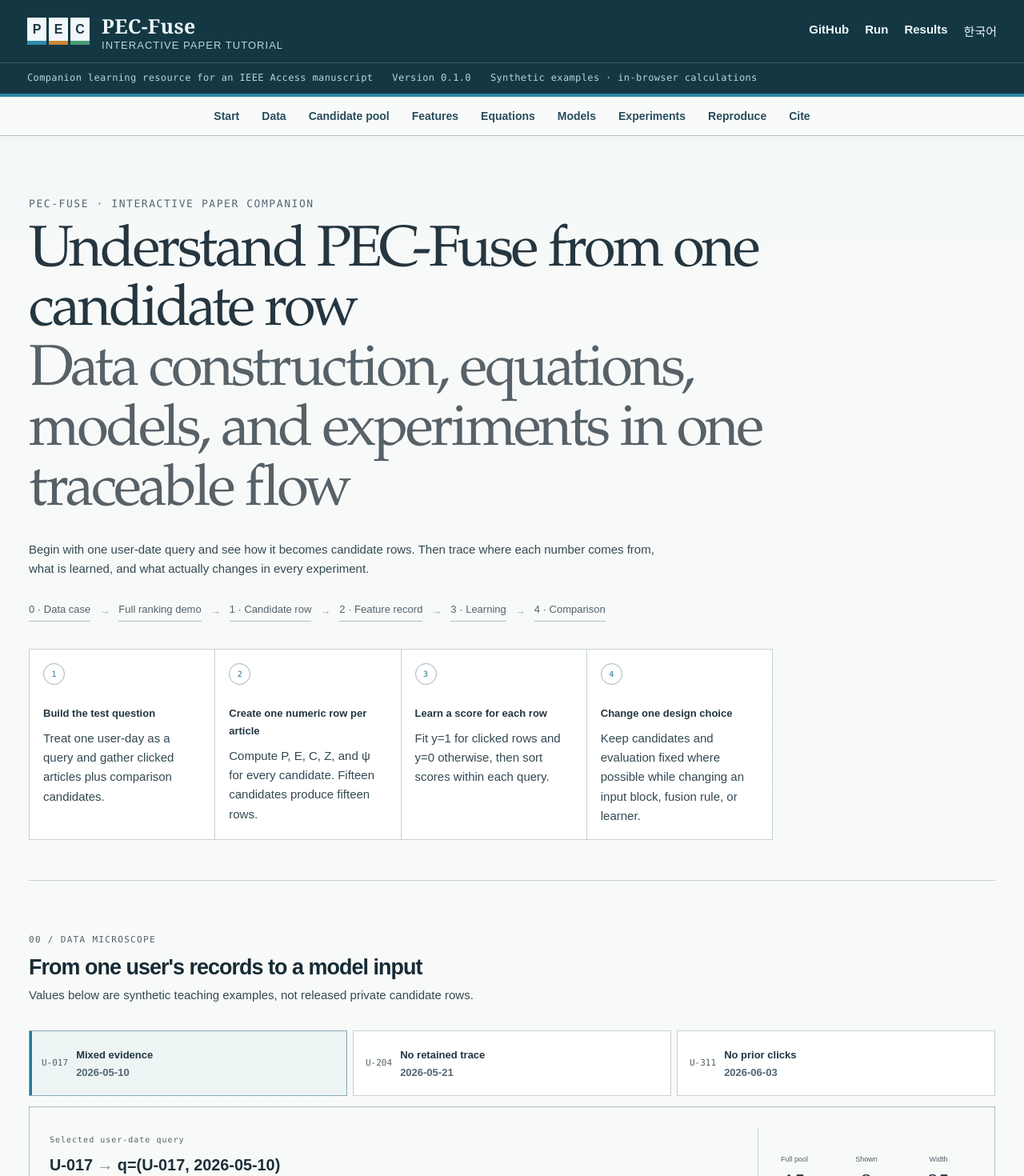
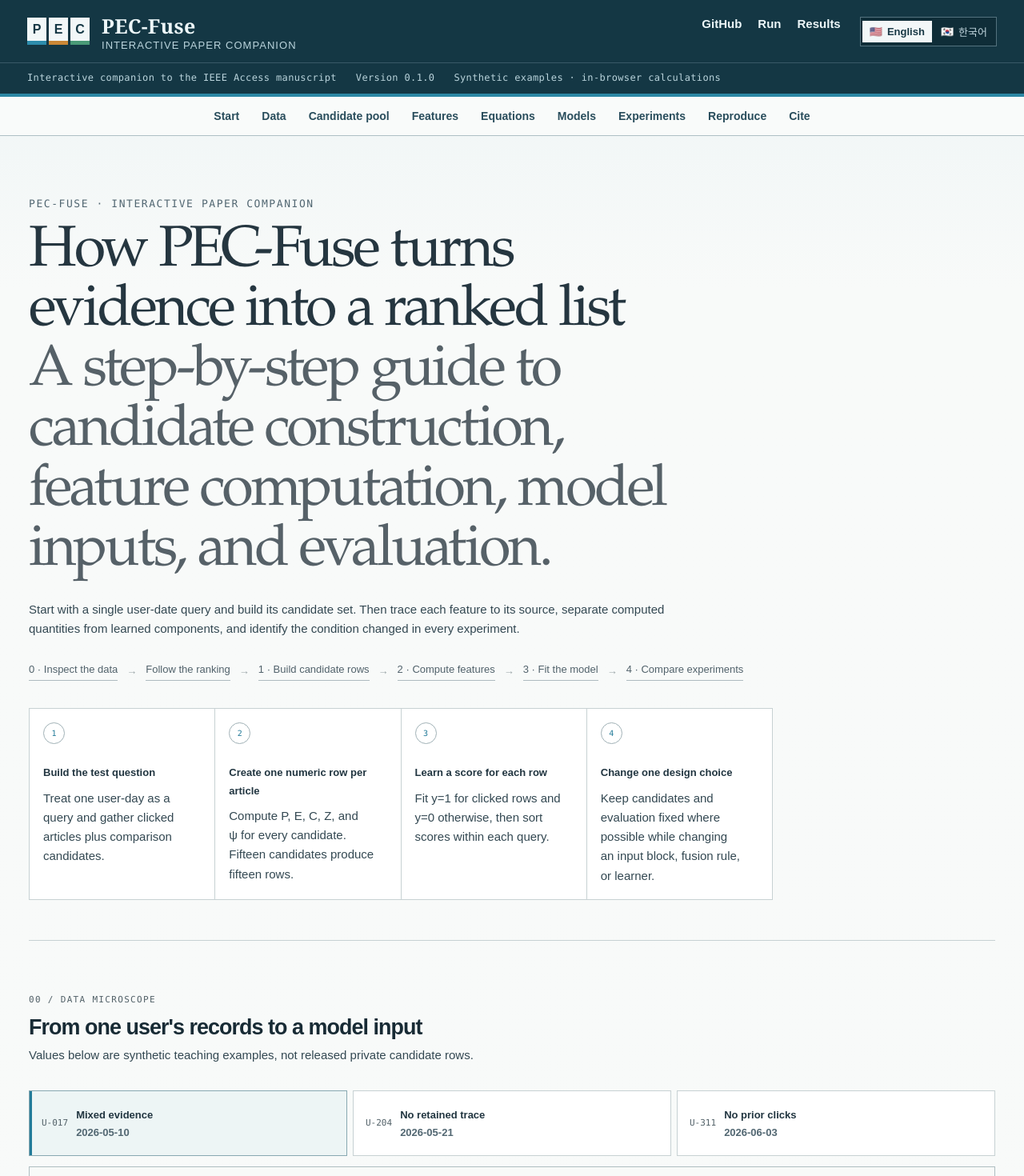
Before and after one commit to WoojinPark-Jay/pec-fuse-ranking, a React (Vite) app in the folder tutorial/: page / in a window 1280 px wide. Shown: the top 1470 px of the page at 80% size. Built offline with nearby package versions, Linux system fonts and the light colour scheme.

Commit message:
Polish tutorial language and navigation

```diff
--- a/tutorial/src/components/comparison-atlas.tsx
+++ b/tutorial/src/components/comparison-atlas.tsx
@@ -161,9 +161,9 @@ export function ComparisonAtlas({ lang }: { lang: Lang }) {
     <article className="ca-shell">
       <header className="ca-intro">
         <p className="ca-kicker">PEC-FUSE · INTERACTIVE PAPER COMPANION</p>
-        <h1>{isKo ? <>PEC-Fuse를 한 후보 행부터 이해하기<span>데이터 구성, 수식, 모델과 실험을 하나의 흐름으로</span></> : <>Understand PEC-Fuse from one candidate row<span>Data construction, equations, models, and experiments in one traceable flow</span></>}</h1>
-        <p className="ca-deck">{isKo ? "먼저 한 사용자·날짜 query가 어떻게 후보 행이 되는지 봅니다. 그다음 각 숫자의 출처, 학습되는 부분, 비교 실험에서 실제로 바뀐 요소를 단계적으로 추적합니다." : "Begin with one user-date query and see how it becomes candidate rows. Then trace where each number comes from, what is learned, and what actually changes in every experiment."}</p>
-        <div className="ca-route"><a href="#microscope">0 · {isKo ? "데이터 사례" : "Data case"}</a><span>→</span><a href="#final-demo">{isKo ? "최종 순위 데모" : "Full ranking demo"}</a><span>→</span><a href="#row">1 · {isKo ? "후보 행" : "Candidate row"}</a><span>→</span><a href="#record">2 · {isKo ? "특성 레코드" : "Feature record"}</a><span>→</span><a href="#learn">3 · {isKo ? "학습" : "Learning"}</a><span>→</span><a href="#atlas">4 · {isKo ? "비교" : "Comparison"}</a></div>
+        <h1>{isKo ? <>PEC-Fuse는 여러 근거를 어떻게 하나의 순위로 바꾸는가<span>후보 구성부터 특성 계산, 모델 입력, 평가까지 실제 분석 흐름을 따라가며 살펴봅니다.</span></> : <>How PEC-Fuse turns evidence into a ranked list<span>A step-by-step guide to candidate construction, feature computation, model inputs, and evaluation.</span></>}</h1>
+        <p className="ca-deck">{isKo ? "한 사용자와 날짜를 하나의 질의로 정의하고, 기사 후보를 구성하는 단계부터 시작합니다. 이후 각 특성의 출처와 계산 과정, 학습되는 요소, 실험에서 달라지는 조건을 차례로 확인합니다." : "Start with a single user-date query and build its candidate set. Then trace each feature to its source, separate computed quantities from learned components, and identify the condition changed in every experiment."}</p>
+        <div className="ca-route"><a href="#microscope">0 · {isKo ? "데이터 살펴보기" : "Inspect the data"}</a><span>→</span><a href="#final-demo">{isKo ? "전체 순위 과정" : "Follow the ranking"}</a><span>→</span><a href="#row">1 · {isKo ? "후보 행 구성" : "Build candidate rows"}</a><span>→</span><a href="#record">2 · {isKo ? "특성 계산" : "Compute features"}</a><span>→</span><a href="#learn">3 · {isKo ? "모델 학습" : "Fit the model"}</a><span>→</span><a href="#atlas">4 · {isKo ? "실험 비교" : "Compare experiments"}</a></div>
         <div className="ca-first-read">
           <div><span>1</span><b>{isKo ? "시험 문제를 만든다" : "Build the test question"}</b><p>{isKo ? "사용자 한 명의 하루를 query로 두고, 그날 클릭 기사와 비교할 후보 기사를 모읍니다." : "Treat one user-day as a query and gather clicked articles plus comparison candidates."}</p></div>
           <div><span>2</span><b>{isKo ? "기사마다 숫자 행을 만든다" : "Create one numeric row per article"}</b><p>{isKo ? "각 후보에 대해 P·E·C·Z·ψ를 계산합니다. 후보가 15개면 행도 15개입니다." : "Compute P, E, C, Z, and ψ for every candidate. Fifteen candidates produce fifteen rows."}</p></div>
--- a/tutorial/src/components/equation-walkthrough.css
+++ b/tutorial/src/components/equation-walkthrough.css
@@ -124,3 +124,5 @@
 @media(max-width:900px) { .ql-reading-path { grid-template-columns:repeat(2,minmax(0,1fr)); } .ql-route,.ql-dimension-strip { grid-template-columns:1fr; } .ql-route>i,.ql-dimension-strip>i { transform:rotate(90deg); justify-self:center; line-height:1; } .ql-route .ql-route-role { grid-column:auto; grid-template-columns:1fr; } .ql-route-role span { grid-row:auto; } .ql-equivalence { grid-template-columns:1fr; } .ql-mean-story,.ql-name-map { grid-template-columns:1fr; } .ql-mean-story>i,.ql-name-map>i { transform:rotate(90deg); justify-self:center; line-height:1; } .comparison-atlas .ql-name-map>p { grid-column:auto; } }
 @media(max-width:750px) { .ql-controls,.ql-contributions,.ql-metric-compare { grid-template-columns:1fr; } .ql-tabs { grid-template-columns:repeat(2,minmax(0,1fr)); } .ql-header,.ql-content { padding:20px 16px; } .comparison-atlas .ql .ql-math { font-size:18px; padding:12px; } .ql-identity { grid-template-columns:1fr; gap:5px; } }
 @media(max-width:480px) { .ql-labels,.ql-rank-ruler { grid-template-columns:repeat(2,minmax(0,1fr)); } .ql-hit-count { grid-template-columns:1fr; } .ql-hit-count>i { transform:rotate(90deg); justify-self:center; line-height:1; } .ql-footer { grid-template-columns:1fr; } .ql-footer i { transform:rotate(90deg); } .comparison-atlas .ql h2 { font-size:25px; } .comparison-atlas .ql h3 { font-size:23px; } .ql-term-growth { grid-template-columns:1fr; } .comparison-atlas .ql-term-growth>small { grid-column:auto; } }
+.ql-number-note{display:flex;align-items:flex-start;gap:14px;margin:0;padding:14px 22px;border-bottom:1px solid #b8cbd2;background:#f5f8f8;color:#4a626d;font-size:14px;line-height:1.65}.ql-number-note b{flex:none;color:#176f8e;font:700 12px/1.65 "SFMono-Regular",Consolas,monospace;letter-spacing:.06em;text-transform:uppercase}
+@media(max-width:720px){.ql-number-note{display:block;padding:13px 16px}.ql-number-note b{display:block;margin-bottom:3px}}
--- a/tutorial/src/components/equation-walkthrough.tsx
+++ b/tutorial/src/components/equation-walkthrough.tsx
@@ -59,15 +59,15 @@ export function EquationWalkthrough({lang}:{lang:"ko"|"en"}) {
   const firstPositiveIndex=labels.findIndex(y=>y===1);
   const reciprocalRank=firstPositiveIndex>=0?1/(firstPositiveIndex+1):0;
   const tabs:{id:Mode;label:string;question:string}[]=[
-    {id:"attention",label:"(5) Attention",question:t("비중을 더하나, 곱한 값을 더하나?","Add weights, or add weighted similarities?")},
-    {id:"mean",label:"(4) Mean history",question:t("숫자가 아닌 벡터를 평균낸다는 뜻은?","What does averaging vectors mean?")},
-    {id:"summaries",label:"Max / Top-3",question:t("어떤 값들을 몇으로 나누나?","Which values are averaged, and over how many?")},
-    {id:"popularity",label:t("(6) 인기도","(6) Popularity"),question:t("클릭 수를 왜 로그로 바꾸고 나누나?","Why take logs before dividing click counts?")},
-    {id:"profile",label:t("P · 프로필","P · Profile"),question:t("벡터 두 개가 어떻게 숫자 하나가 되나?","How do two vectors produce one number?")},
-    {id:"trace",label:"E · Trace",question:t("왜 1보다 큰 값도 나오나?","Why can this value exceed one?")},
+    {id:"attention",label:t("어텐션 · 논문 식 (5)","Attention · Paper Eq. 5"),question:t("가중치는 어떻게 정해지고, 최종값은 어떻게 계산될까?","How are the weights formed, and how do they produce the final value?")},
+    {id:"mean",label:t("평균 이력 · 논문 식 (4)","Mean history · Paper Eq. 4"),question:t("여러 기사 벡터를 평균내면 후보별 점수는 어떻게 달라질까?","How does one averaged history vector produce a candidate-specific score?")},
+    {id:"summaries",label:t("최댓값 · 상위 3개 평균","Maximum · Top-3 mean"),question:t("어떤 값을 고르고, 실제로 몇 개로 나눌까?","Which values are selected, and what is the actual divisor?")},
+    {id:"popularity",label:t("인기도 · 논문 식 (6)","Popularity · Paper Eq. 6"),question:t("기사 클릭 수를 왜 로그 비율로 바꿀까?","Why express article clicks as a log ratio?")},
+    {id:"profile",label:t("P · 프로필 정합도","P · Profile alignment"),question:t("프로필과 기사 벡터가 어떻게 숫자 하나가 될까?","How do profile and article vectors become one value?")},
+    {id:"trace",label:t("E · 보존 추천 기록","E · Retained trace"),question:t("세 개의 trace 특성은 각각 무엇을 뜻할까?","What does each of the three trace features represent?")},
     {id:"trees",label:"ExtraTrees",question:t("어떤 숫자들을 평균내는가?","Which numbers are actually averaged?")},
-    {id:"ndcg",label:"(3) DCG / NDCG",question:t("현재 순위와 이상적인 순위는 어떻게 비교하나?","How do actual and ideal rankings compare?")},
-    {id:"recallmrr",label:"Recall · MRR",question:t("몇 개를 찾았고, 첫 정답은 얼마나 빨리 만났나?","How many positives were found, and how early was the first?")},
+    {id:"ndcg",label:t("DCG / NDCG · 논문 식 (3)","DCG / NDCG · Paper Eq. 3"),question:t("모델 순위는 이상적인 순위에 얼마나 가까울까?","How close is the model ranking to the ideal ordering?")},
+    {id:"recallmrr",label:"Recall · MRR",question:t("정답을 몇 개 찾았고, 첫 정답은 얼마나 앞에 있을까?","How many positives were retrieved, and how early is the first one?")},
   ];
   const current=tabs.find(x=>x.id===mode)!;
   const guides:Record<Mode,{input:string;operation:string;output:string;role:string;not:string}>={
@@ -95,8 +95,9 @@ export function EquationWalkthrough({lang}:{lang:"ko"|"en"}) {
   };
   const dimension=dimensions[mode];
   const inputSliders=(values:number[],setter:(x:number[])=>void,kind:"sim"|"age")=>values.map((v,j)=><Slider key={j} label={kind==="sim"?t(`과거 기사 ${j+1}과의 유사도 s${j+1}`,`Similarity to history article ${j+1}: s${j+1}`):t(`클릭 ${j+1}의 경과일 a${j+1}`,`Age of click ${j+1}: a${j+1} days`)} value={v} min={kind==="sim"?-1:1} max={kind==="sim"?1:90} step={kind==="sim"?.05:1} set={v=>setter(replace(values,j,v))}/>);
-  return <section className="ql" id="equations" aria-labelledby="ql-title"><header className="ql-header"><span>INTERACTIVE EQUATION WALKTHROUGH</span><h2 id="ql-title">{t("중간 계산을 생략하지 않고, 수식을 끝까지 따라가기","Follow every calculation, without skipping the middle")}</h2><p>{t("숫자가 어디서 왔는지, 무엇을 곱하고 무엇을 더하는지 순서대로 봅니다. 모든 예시는 설명용 합성 데이터입니다. 슬라이더는 설명용 계산을 바꾸며 실제 모델을 다시 학습하지 않습니다.","Trace where each number comes from, what is multiplied, and what is added. All examples are synthetic. Sliders change the teaching calculation; they do not retrain a model.")}</p><ol className="ql-reading-path"><li><b>1</b><span>{t("입력 확인","Identify inputs")}</span><small>{t("기호가 기사·클릭·순위 중 무엇인지","Is each symbol an article, click, or rank?")}</small></li><li><b>2</b><span>{t("변환 추적","Trace transforms")}</span><small>{t("로그·감쇠·정규화가 왜 필요한지","Why log, decay, or normalization is used")}</small></li><li><b>3</b><span>{t("값 대입","Substitute values")}</span><small>{t("중간값을 거쳐 결과가 나오는 과정","How intermediate values produce the result")}</small></li><li><b>4</b><span>{t("용도 구분","Locate the output")}</span><small>{t("특성·모델 점수·평가지표 중 무엇인지","Whether it is a feature, score, or metric")}</small></li></ol></header>
+  return <section className="ql" id="equations" aria-labelledby="ql-title"><header className="ql-header"><span>INTERACTIVE EQUATION WALKTHROUGH</span><h2 id="ql-title">{t("논문의 핵심 수식을 계산 순서대로 살펴보기","Work through the paper's key equations, step by step")}</h2><p>{t("각 수식의 입력이 무엇인지 확인하고, 중간 계산을 거쳐 최종 특성이나 평가지표가 만들어지는 과정을 따라갑니다. 모든 값은 설명용 합성 예시이며, 슬라이더를 움직여도 실제 모델은 다시 학습되지 않습니다.","Identify each equation's inputs, follow the intermediate calculations, and see whether the result becomes a feature, score, or evaluation metric. All values are synthetic teaching examples; moving a slider does not retrain the model.")}</p><ol className="ql-reading-path"><li><b>1</b><span>{t("입력 확인","Identify inputs")}</span><small>{t("기호가 기사·클릭·순위 중 무엇인지","Is each symbol an article, click, or rank?")}</small></li><li><b>2</b><span>{t("변환 추적","Trace transforms")}</span><small>{t("로그·감쇠·정규화가 왜 필요한지","Why log, decay, or normalization is used")}</small></li><li><b>3</b><span>{t("값 대입","Substitute values")}</span><small>{t("중간값을 거쳐 결과가 나오는 과정","How intermediate values produce the result")}</small></li><li><b>4</b><span>{t("용도 구분","Locate the output")}</span><small>{t("특성·모델 점수·평가지표 중 무엇인지","Whether it is a feature, score, or metric")}</small></li></ol></header>
     <nav className="ql-tabs" aria-label={t("수식 선택","Choose an equation")}>{tabs.map(tab=><button type="button" key={tab.id} aria-pressed={mode===tab.id} onClick={()=>setMode(tab.id)}>{tab.label}</button>)}</nav>
+    <p className="ql-number-note"><b>{t("번호를 읽는 법","How to read the numbers")}</b>{t("‘논문 식 (5)’는 원고의 Equation (5)를 뜻합니다. 번호가 없는 항목은 별도의 번호가 붙은 단일 수식이 아니라, 방법론에서 정의한 특성 계산이나 평가 절차입니다.","‘Paper Eq. 5’ refers to Equation (5) in the manuscript. Tabs without a number cover feature definitions or evaluation procedures rather than a separately numbered equation.")}</p>
     <div className="ql-content"><h3>{current.question}</h3><div className="ql-route" aria-label={t("현재 수식의 입출력 지도","Input-output map for the selected equation")}><article><span>{t("들어오는 것","INPUT")}</span><b>{guide.input}</b></article><i>→</i><article><span>{t("수식이 하는 일","OPERATION")}</span><b>{guide.operation}</b></article><i>→</i><article><span>{t("나오는 것","OUTPUT")}</span><b>{guide.output}</b></article><article className="ql-route-role"><span>{t("논문에서의 자리","WHERE IT GOES")}</span><b>{guide.role}</b><small>{guide.not}</small></article></div><div className="ql-dimension-strip"><article><span>{t("이 화면의 작은 예시","TEACHING EXAMPLE")}</span><b>{dimension.teaching}</b></article><i>→</i><article><span>{t("실제 논문 계산","ACTUAL COMPUTATION")}</span><b>{dimension.actual}</b></article><i>→</i><article><span>{t("최종적으로 남는 값","FINAL VALUE")}</span><b>{dimension.result}</b></article></div><p className="ql-rounding">{t("읽는 법: ×는 곱하기, Σ는 각 항을 모두 더하기, exp(x)는 eˣ, ln은 자연로그입니다. ≈는 반올림한 근삿값입니다. 계산은 반올림 전 값으로 하고 중간 표시는 소수 6자리로 하므로, 표시값만으로 재계산하면 마지막 자릿수에 작은 차이가 생길 수 있습니다.","Reading key: × multiplies; Σ sums all terms; exp(x) means eˣ; ln is the natural logarithm. ≈ marks a rounded approximation. Calculations use full precision, with six decimals shown for intermediate values; recalculating from displayed values may differ in the last digits.")}</p>
 
     {mode==="attention"&&<>
--- a/tutorial/src/public-tutorial.tsx
+++ b/tutorial/src/public-tutorial.tsx
@@ -6,7 +6,6 @@ const repository = "https://github.com/WoojinPark-Jay/pec-fuse-ranking";
 export function PublicTutorial({ lang }: { lang: Lang }) {
   const ko = lang === "ko";
   const t = (a: string, b: string) => ko ? a : b;
-  const languageHref = ko ? "?lang=en" : "?lang=ko";
 
   return <>
     <a className="public-skip" href="#tutorial">{t("본문으로 건너뛰기", "Skip to tutorial")}</a>
@@ -14,17 +13,20 @@ export function PublicTutorial({ lang }: { lang: Lang }) {
       <div className="public-masthead-inner">
         <div className="public-brand">
           <span className="public-mark" aria-hidden="true"><i>P</i><i>E</i><i>C</i></span>
-          <div><b>PEC-Fuse</b><span>{t("인터랙티브 논문 튜토리얼", "Interactive paper tutorial")}</span></div>
+          <div><b>PEC-Fuse</b><span>{t("논문 해설 · 인터랙티브 튜토리얼", "Interactive paper companion")}</span></div>
         </div>
         <nav aria-label={t("프로젝트 링크", "Project links")}>
           <a href={repository}>GitHub</a>
           <a href={`${repository}#quick-start`}>{t("실행", "Run")}</a>
           <a href={`${repository}/tree/main/access`}>{t("결과", "Results")}</a>
-          <a href={languageHref}>{ko ? "English" : "한국어"}</a>
+          <span className="public-language" aria-label={t("언어 선택", "Language selection")}>
+            <a href="?lang=en" aria-current={!ko ? "page" : undefined}>🇺🇸 <span>English</span></a>
+            <a href="?lang=ko" aria-current={ko ? "page" : undefined}>🇰🇷 <span>한국어</span></a>
+          </span>
         </nav>
       </div>
       <div className="public-paper-meta">
-        <span>{t("IEEE Access 원고의 동반 학습 자료", "Companion learning resource for an IEEE Access manuscript")}</span>
+        <span>{t("IEEE Access 투고 논문을 위한 대화형 해설", "Interactive companion to the IEEE Access manuscript")}</span>
         <span>Version 0.1.0</span>
         <span>{t("합성 예시 · 브라우저 내 계산", "Synthetic examples · in-browser calculations")}</span>
       </div>
@@ -48,8 +50,8 @@ export function PublicTutorial({ lang }: { lang: Lang }) {
 
     <section className="public-release" id="reproduce">
       <div className="public-section-label">REPRODUCE</div>
-      <h2>{t("설명을 읽은 다음, 같은 구조를 직접 실행해 보세요", "After the explanation, run the same structure yourself")}</h2>
-      <p>{t("공개 저장소에는 합성 후보 행, 정렬된 25차원 스키마, ExtraTrees 데모, NDCG@10·Recall@10·MRR 계산, 공개 MIND 경계 실험이 포함됩니다. 비공개 운영 행과 fitted private models는 배포하지 않습니다.", "The public repository includes synthetic candidate rows, the ordered 25-field schema, an ExtraTrees demo, NDCG@10/Recall@10/MRR calculations, and a public MIND boundary study. Private operational rows and fitted private models are not distributed.")}</p>
+      <h2>{t("개념을 이해했다면, 공개 코드로 직접 재현해 보세요", "Reproduce the workflow with the public code")}</h2>
+      <p>{t("공개 저장소에는 합성 후보 데이터, 순서가 명시된 25개 특성 스키마, ExtraTrees 예제, NDCG@10·Recall@10·MRR 계산, 그리고 MIND 공개 데이터 실험이 포함되어 있습니다. 비공개 운영 데이터와 해당 데이터로 학습한 모델은 제공하지 않습니다.", "The public repository includes synthetic candidate data, the ordered 25-feature schema, an ExtraTrees example, NDCG@10/Recall@10/MRR calculations, and the public MIND study. Private operational data and models fitted to those data are not distributed.")}</p>
       <div className="public-command" role="group" aria-label={t("빠른 실행 명령", "Quick-start command")}>
         <code>python -m pip install -e .</code>
         <code>python scripts/run_synthetic_demo.py</code>
@@ -64,14 +66,14 @@ export function PublicTutorial({ lang }: { lang: Lang }) {
     <section className="public-citation" id="cite">
       <div>
         <div className="public-section-label">CITE</div>
-        <h2>{t("버전과 저장소를 함께 기록해 주세요", "Record the version and repository together")}</h2>
-        <p>{t("정식 출판 정보와 DOI는 게재 후 추가됩니다. 그전에는 저장소 URL과 사용한 release 또는 commit을 함께 남겨 주세요.", "Formal publication details and a DOI will be added after publication. Until then, cite the repository URL together with the release or commit used.")}</p>
+        <h2>{t("인용할 때는 저장소와 사용한 버전을 함께 밝혀 주세요", "Cite the repository together with the version used")}</h2>
+        <p>{t("정식 서지 정보와 DOI는 논문 게재 후 추가할 예정입니다. 그전에는 저장소 주소와 사용한 릴리스 또는 커밋을 함께 표기해 주세요.", "Formal publication details and a DOI will be added after publication. Until then, cite the repository URL together with the release or commit used.")}</p>
         <pre><code>{`PEC-Fuse: Source-Preserving Evidence Fusion for News Ranking\nSoftware and interactive tutorial, version 0.1.0\n${repository}`}</code></pre>
       </div>
       <aside>
         <span>{t("저자", "AUTHOR")}</span>
         <h3>Woojin Park</h3>
-        <p>{t("PEC-Fuse 연구·소프트웨어·튜토리얼", "PEC-Fuse research, software, and tutorial")}</p>
+        <p>{t("PEC-Fuse 연구, 공개 소프트웨어 및 튜토리얼", "PEC-Fuse research, open-source software, and tutorial")}</p>
         <a href="https://github.com/WoojinPark-Jay">GitHub profile</a>
         <a href={`${repository}/issues`}>{t("질문 및 재현 이슈", "Questions and reproducibility issues")}</a>
       </aside>
--- a/tutorial/src/public.css
+++ b/tutorial/src/public.css
@@ -16,12 +16,20 @@ a { color:inherit; }
 .public-mark i:nth-child(1) { border-bottom:5px solid #2d8cac; }.public-mark i:nth-child(2) { border-bottom:5px solid #ca8737; }.public-mark i:nth-child(3) { border-bottom:5px solid #4a9a78; }
 .public-masthead nav { display:flex; flex-wrap:wrap; justify-content:flex-end; gap:8px 20px; font-size:15px; font-weight:650; }
 .public-masthead nav a { text-decoration:none; border-bottom:1px solid transparent; }.public-masthead nav a:hover,.public-masthead nav a:focus-visible { border-color:#8fd0e2; }
+.public-language { display:inline-flex; align-items:center; gap:2px; margin-left:4px; padding:2px; border:1px solid #54727e; background:#0f2d38; }
+.public-language a { display:flex; align-items:center; gap:6px; padding:6px 9px; border:0!important; color:#bfd4dc; font-size:13px; }
+.public-language a[aria-current="page"] { color:#173744; background:#f2f7f8; }
+.public-language a:hover,.public-language a:focus-visible { color:#173744; background:#dcecf1; }
 .public-paper-meta { max-width:1500px; margin:auto; padding:9px 34px 11px; border-top:1px solid #395967; display:flex; flex-wrap:wrap; gap:9px 24px; color:#bad4dc; font:12px/1.5 "SFMono-Regular",Consolas,monospace; letter-spacing:.03em; }
 .public-toc { position:sticky; top:0; z-index:30; display:flex; justify-content:center; gap:2px; overflow-x:auto; padding:8px 16px; background:rgba(249,251,250,.96); border-bottom:1px solid #aebfc5; backdrop-filter:blur(10px); }
 .public-toc a { flex:none; padding:8px 13px; text-decoration:none; color:#294d5c; font-size:14px; font-weight:700; }.public-toc a:hover,.public-toc a:focus-visible { background:#e1eff3; }
 #tutorial .ca-topbar { display:none; }
 #tutorial .comparison-atlas { background:transparent; }
 #tutorial .ca-shell { box-shadow:0 22px 70px rgba(26,55,66,.08); }
+#tutorial h1,#tutorial h2,#tutorial h3,#tutorial h4 { text-wrap:balance; }
+#tutorial p,#tutorial li { text-wrap:pretty; }
+#tutorial section[id],#tutorial div[id] { scroll-margin-top:78px; }
+#tutorial :focus-visible { outline:3px solid #d08b38; outline-offset:3px; }
 .public-release,.public-citation { max-width:1500px; margin:34px auto; padding:40px; background:#fff; border:1px solid #9fb5be; }
 .public-section-label { color:#287b98; font:13px/1.5 "SFMono-Regular",Consolas,monospace; letter-spacing:.12em; }
 .public-release h2,.public-citation h2 { max-width:850px; margin:8px 0 12px; color:#183d4d; font:700 30px/1.35 "Iowan Old Style",Georgia,serif; }
@@ -37,3 +45,4 @@ a { color:inherit; }
 .public-footer { max-width:1500px; margin:0 auto 40px; padding:22px 4px; display:flex; flex-wrap:wrap; justify-content:space-between; gap:12px 24px; color:#536c77; font-size:14px; }
 .public-footer a { color:#205f78; font-weight:700; }
 @media(max-width:820px) { .public-masthead-inner { align-items:flex-start; flex-direction:column; padding:16px 20px; }.public-masthead nav { justify-content:flex-start; }.public-paper-meta { padding-inline:20px; }.public-citation { grid-template-columns:1fr; }.public-release,.public-citation { margin:20px 10px; padding:26px 20px; }.public-toc { justify-content:flex-start; } }
+@media(max-width:520px) { .public-masthead nav { gap:8px 12px; }.public-language { width:100%; margin:4px 0 0; }.public-language a { flex:1; justify-content:center; } }
```
